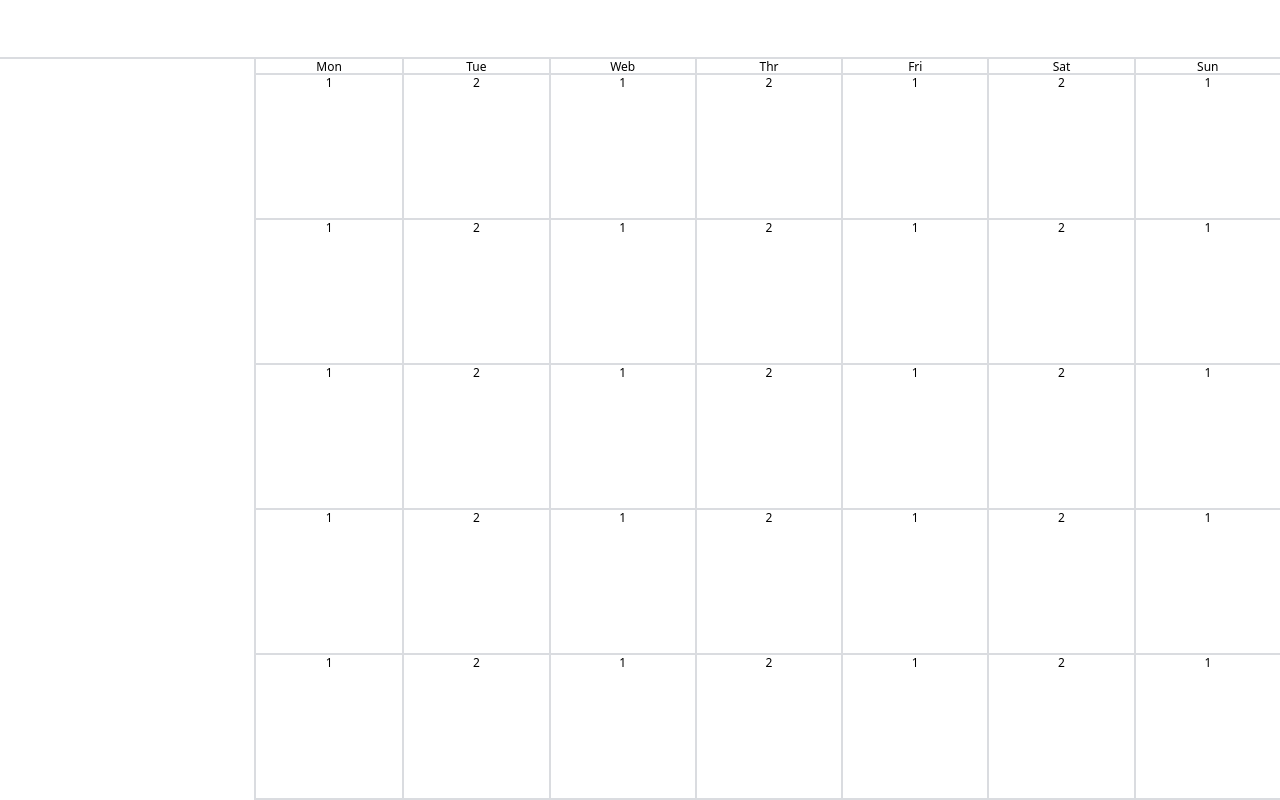
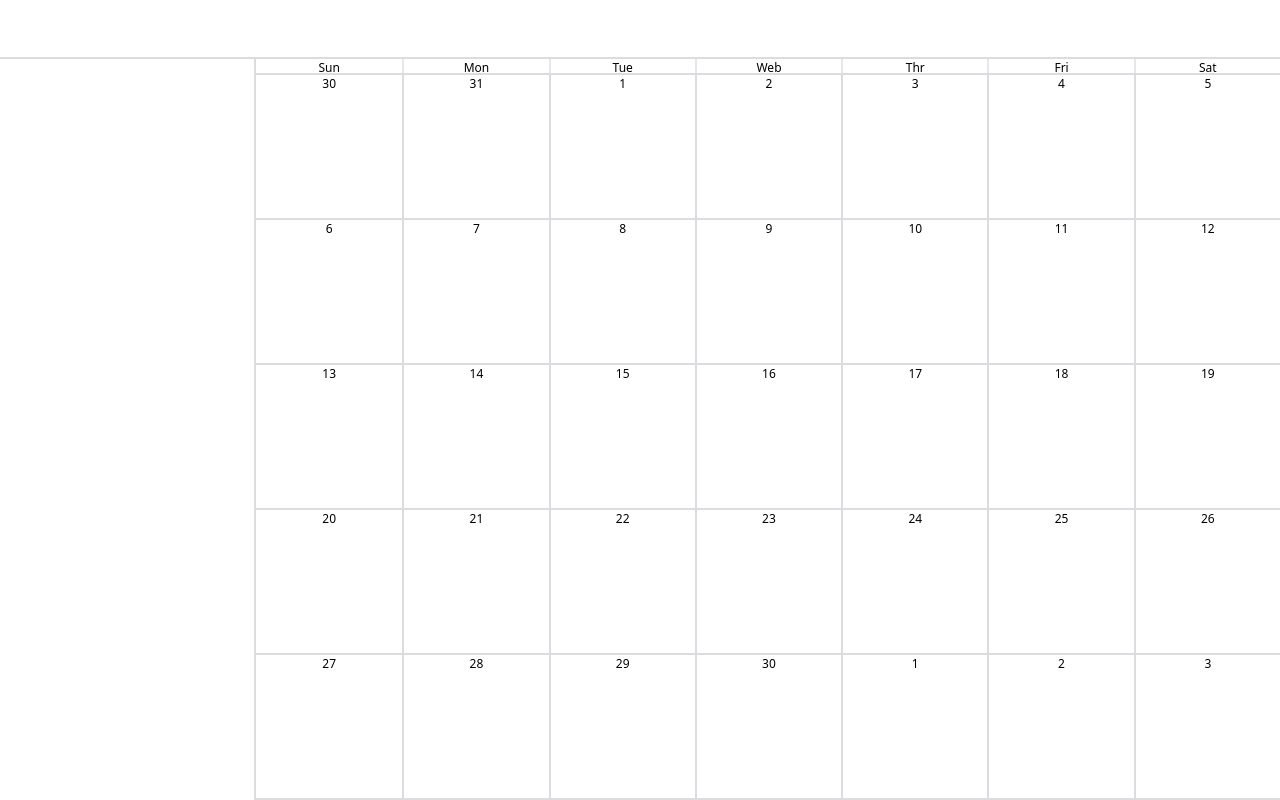
Before and after one commit to farma-huang/calendar-clone, a React (Vite) app: page / in a window 1280 px wide. Built offline with nearby package versions, Linux system fonts and the light colour scheme.

Commit message:
add date-fns, cal first day of week

```diff
--- a/package.json
+++ b/package.json
@@ -9,6 +9,8 @@
     "preview": "vite preview"
   },
   "dependencies": {
+    "date-fns": "^2.29.3",
+    "lodash": "^4.17.21",
     "react": "^18.2.0",
     "react-dom": "^18.2.0",
     "the-new-css-reset": "^1.7.3"
--- a/src/App.jsx
+++ b/src/App.jsx
@@ -3,7 +3,9 @@ import Calender from './components/Calender';
 import './App.css'
 
 function App() {
-  // const [count, setCount] = useState(0)
+  let date = new Date();
+  const [year, setYear] = useState(date.getFullYear());
+  const [monthIndex, setMonthIndex] = useState(date.getMonth());
 
   return (
     <div className="App w-screen h-screen flex flex-col">
@@ -11,7 +13,7 @@ function App() {
       <div className="content-wrapper w-screen h-full flex">
         <div className="slider border-r-2 border-[#dadce0] h-full w-64"></div>
         <div className="content grow h-full">
-          <Calender />
+          <Calender year={year} monthIndex={monthIndex} />
         </div>
       </div>
     </div>
--- /dev/null
+++ b/src/components/Calender/generator.js
@@ -0,0 +1,13 @@
+import { chunk } from "lodash";
+import { addDays, startOfWeek } from "date-fns";
+
+export function buildWeeks (year, monthIndex) {
+    const firstDayOfMonth = new Date(year, monthIndex);
+    const firstDayOfCanlendar = startOfWeek(firstDayOfMonth, { weekStartsOn: 0 });
+    const weeks = new Array(5*7)
+        .fill(0)
+        .map((_, i) => addDays(firstDayOfCanlendar, i));
+    return chunk(weeks, 7);
+};
+
+export default { buildWeeks };
--- a/src/components/Calender/index.jsx
+++ b/src/components/Calender/index.jsx
@@ -1,68 +1,40 @@
 import React, { useState, useEffect, useRef } from 'react';
-
+// import ProtoTypes from "prop-types";
+import { buildWeeks } from "./generator";
+import { getDate } from "date-fns";
 import './style.scss';
 
-const Calender = () => {
+// const Calender = ({ initYear, initMonthIndex, ...props }) => {
+//   const [year, setYear] = useState(initYear);
+//   const [monthIndex, setMonthIndex] = useState(initMonthIndex);
+const Calender = ({ year, monthIndex, ...props }) => {
+  const dates = ["Sun", "Mon", "Tue", "Web", "Thr", "Fri", "Sat"];
+  const weeks = buildWeeks(year, monthIndex)
+
   return (
-    <div className="calender w-full h-full flex flex-col">
-      <div className="week-header border-b-2 border-[#dadce0] h-4 w-full divide-x-2 divide-[#dadce0] flex">
-        <div className="w-1/7 text-xs text-center">Mon</div>
-        <div className="w-1/7 text-xs text-center">Tue</div>
-        <div className="w-1/7 text-xs text-center">Web</div>
-        <div className="w-1/7 text-xs text-center">Thr</div>
-        <div className="w-1/7 text-xs text-center">Fri</div>
-        <div className="w-1/7 text-xs text-center">Sat</div>
-        <div className="w-1/7 text-xs text-center">Sun</div>
-      </div>
-      <div className="date-wrapper flex flex-col grow">
-        <div className="date-row w-full h-1/5 border-b-2 border-[#dadce0] flex divide-x-2 divide-[#dadce0]">
-          <div className="w-1/7 text-xs text-center">1</div>
-          <div className="w-1/7 text-xs text-center">2</div>
-          <div className="w-1/7 text-xs text-center">1</div>
-          <div className="w-1/7 text-xs text-center">2</div>
-          <div className="w-1/7 text-xs text-center">1</div>
-          <div className="w-1/7 text-xs text-center">2</div>
-          <div className="w-1/7 text-xs text-center">1</div>
-        </div>
-        <div className="date-row w-full h-1/5 border-b-2 border-[#dadce0] flex divide-x-2 divide-[#dadce0]">
-          <div className="w-1/7 text-xs text-center">1</div>
-          <div className="w-1/7 text-xs text-center">2</div>
-          <div className="w-1/7 text-xs text-center">1</div>
-          <div className="w-1/7 text-xs text-center">2</div>
-          <div className="w-1/7 text-xs text-center">1</div>
-          <div className="w-1/7 text-xs text-center">2</div>
-          <div className="w-1/7 text-xs text-center">1</div>
-        </div>
-        <div className="date-row w-full h-1/5 border-b-2 border-[#dadce0] flex divide-x-2 divide-[#dadce0]">
-          <div className="w-1/7 text-xs text-center">1</div>
-          <div className="w-1/7 text-xs text-center">2</div>
-          <div className="w-1/7 text-xs text-center">1</div>
-          <div className="w-1/7 text-xs text-center">2</div>
-          <div className="w-1/7 text-xs text-center">1</div>
-          <div className="w-1/7 text-xs text-center">2</div>
-          <div className="w-1/7 text-xs text-center">1</div>
-        </div>
-        <div className="date-row w-full h-1/5 border-b-2 border-[#dadce0] flex divide-x-2 divide-[#dadce0]">
-          <div className="w-1/7 text-xs text-center">1</div>
-          <div className="w-1/7 text-xs text-center">2</div>
-          <div className="w-1/7 text-xs text-center">1</div>
-          <div className="w-1/7 text-xs text-center">2</div>
-          <div className="w-1/7 text-xs text-center">1</div>
-          <div className="w-1/7 text-xs text-center">2</div>
-          <div className="w-1/7 text-xs text-center">1</div>
-        </div>
-        <div className="date-row w-full h-1/5 border-b-2 border-[#dadce0] flex divide-x-2 divide-[#dadce0]">
-          <div className="w-1/7 text-xs text-center">1</div>
-          <div className="w-1/7 text-xs text-center">2</div>
-          <div className="w-1/7 text-xs text-center">1</div>
-          <div className="w-1/7 text-xs text-center">2</div>
-          <div className="w-1/7 text-xs text-center">1</div>
-          <div className="w-1/7 text-xs text-center">2</div>
-          <div className="w-1/7 text-xs text-center">1</div>
-        </div>
-      </div>
-    </div>
+    <table className="calender w-full h-full flex flex-col">
+      <thead className="week-header border-b-2 border-[#dadce0] h-4 w-full divide-x-2 divide-[#dadce0] flex">
+        <tr className="flex w-full divide-x-2">
+          {dates.map((date, i) => (
+            <td key={i} className="w-1/7 text-xs text-center">{date}</td>
+          ))}
+        </tr>
+      </thead>
+      <tbody className="w-full h-full">
+        {weeks.map((week, i) => (
+          <tr key={i} className="border-b-2 border-[#dadce0] h-1/5 w-full divide-x-2 divide-[#dadce0] flex">
+            {week.map((day, j) => (
+              <td key={j} className="w-1/7 text-xs text-center">{getDate(day)}</td>
+            ))}
+          </tr>
+        ))}
+      </tbody>
+    </table>
   );
 };
 
+// Calender.protoTypes = {
+
+// };
+
 export default Calender;
```
Also changed, not shown: 2 other files (tests, documents, lock files or other folders).
